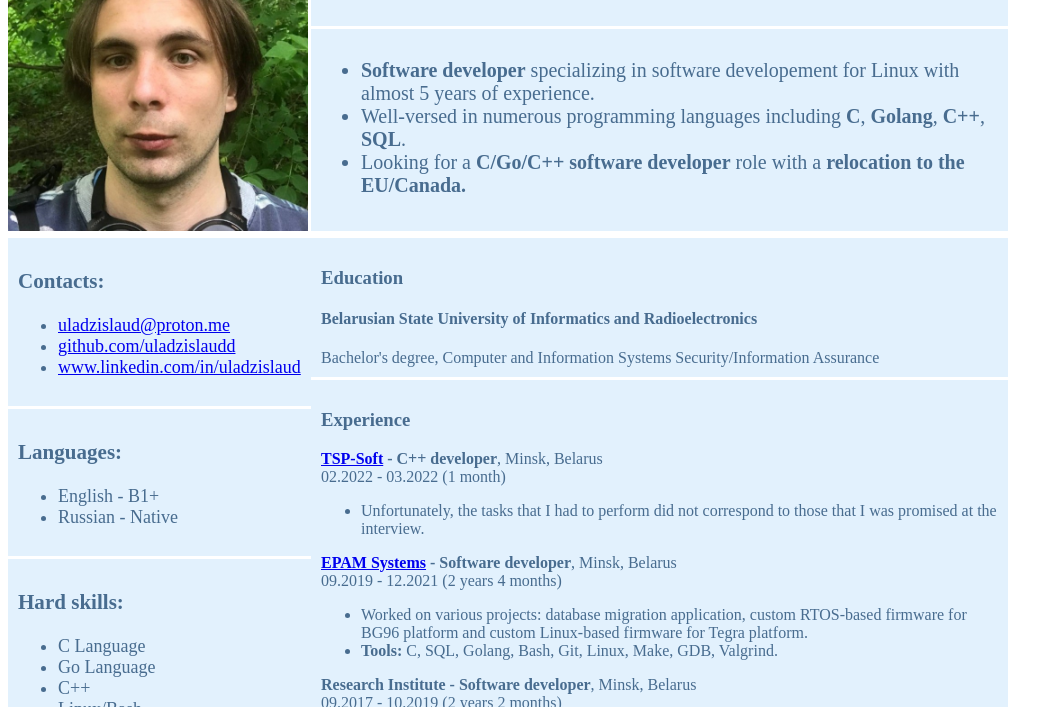
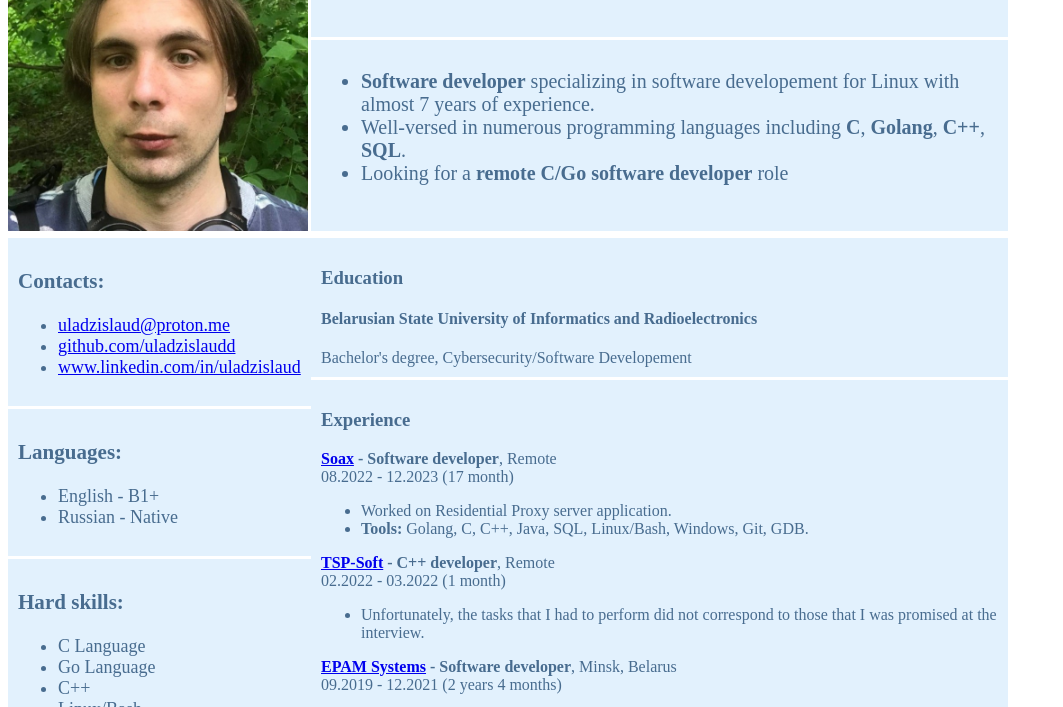
Before and after one commit to uladzislaudd/uladzislaudd.github.io, a plain HTML site: page index.html in a window 1280 px wide. Shown: the part 77-784 px from the top of the page, without its empty margins (0-1063 px from the left). Drawn offline with Linux system fonts and the light colour scheme.

Commit message:
cv update

```diff
--- a/index.html
+++ b/index.html
@@ -64,6 +64,8 @@
 
 <head>
 
+	<title> Uladzislau D's CV</title>
+
 	<style>
 		.grid-container-1		{ display: grid; gap: 3px; grid-template-areas: 'elem'; }
 		.grid-container-2		{ display: grid; gap: 3px; grid-template-areas: 'elem elem'; }
@@ -102,9 +104,9 @@
 
 				<div class="elem" style="font-size: 20px;">
 					<ul>
-						<li><b>Software developer</b> specializing in software developement for Linux with almost 5 years of experience.</li>
+						<li><b>Software developer</b> specializing in software developement for Linux with almost 7 years of experience.</li>
 						<li>Well-versed in numerous programming languages including <b>C</b>, <b>Golang</b>, <b>C++</b>, <b>SQL</b>.</li>
-						<li>Looking for a <b>C/Go/C++ software developer</b> role with a <b>relocation to the EU/Canada.</b></li>
+						<li>Looking for a <b>remote C/Go software developer</b> role </li>
 					</ul>
 				</div>
 
@@ -164,8 +166,7 @@
 				<div class="elem">
 					<h3>Education</h3>
 					<h4>Belarusian State University of Informatics and Radioelectronics</h4>
-					Bachelor's degree, Computer and Information Systems Security/Information
-					Assurance
+					Bachelor's degree, Cybersecurity/Software Developement
 				</div>
 
 				<div class="elem">
@@ -173,7 +174,20 @@
 					<h3>Experience</h3>
 
 					<div>
-						<b><a href="https://www.tcp-soft.com/">TSP-Soft</a> - C++ developer</b>, Minsk, Belarus<br>
+						<b><a href="https://www.soax.com/">Soax</a> - Software developer</b>, Remote<br>
+						08.2022 - 12.2023 (17 month)
+						<ul>
+							<li>
+								Worked on Residential Proxy server application.
+							</li>
+							<li>
+								<b>Tools:</b> Golang, C, C++, Java, SQL, Linux/Bash, Windows, Git, GDB.
+							</li>
+						</ul>
+					</div>
+
+					<div>
+						<b><a href="https://www.tcp-soft.com/">TSP-Soft</a> - C++ developer</b>, Remote<br>
 						02.2022 - 03.2022 (1 month)
 						<ul>
 							<li>
@@ -220,7 +234,7 @@
 		<div class="grid-container-colored"	style="height: 25px;">
 
 			<div class="last" style="text-align: right;">
-				The latest version of this cv is available at <a href="https://uladzislaudd.github.io/cv/">uladzislaudd.github.io/cv/</a>
+				The latest version of this cv is available at <a href="https://uladzislaudd.github.io/">uladzislaudd.github.io/cv/</a>
 			</div>
 
 		</div>
```
